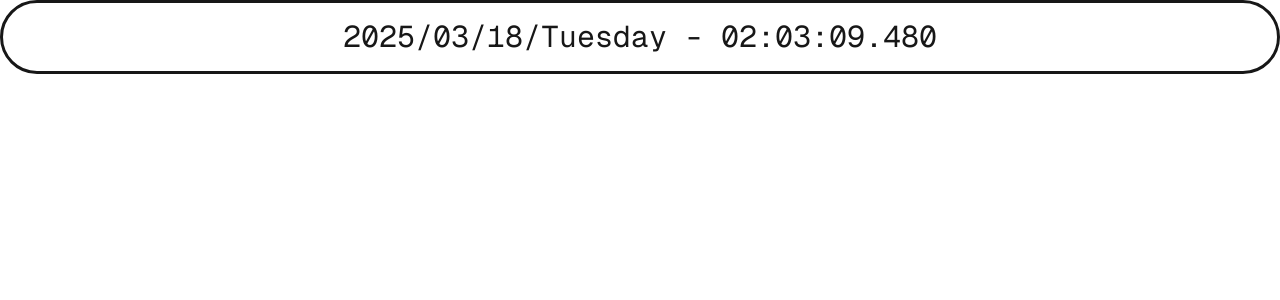
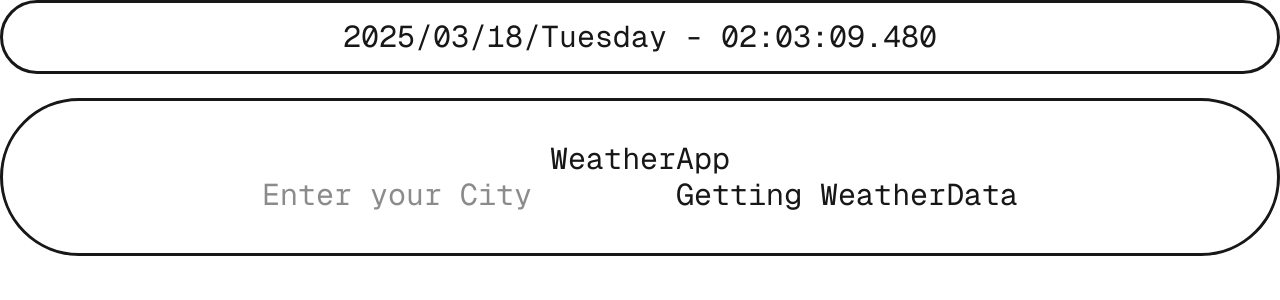
Before and after one commit to grammar2642/divinf, a Next.js app: page / in a window 1280 px wide. Shown: the top 300 px of the page. Built offline with nearby package versions, Linux system fonts and the light colour scheme.

Commit message:
WeatherApp

```diff
--- a/src/app/page.tsx
+++ b/src/app/page.tsx
@@ -1,6 +1,8 @@
 "use client"
 
 import Clock from "@/components/Clock"
+import WeatherApp from "@/pages/weather"
+
 
 export default function Home() {
   return (
@@ -8,6 +10,10 @@ export default function Home() {
       <div className="text-3xl text-center item-center border-3 rounded-full p-4">
       <Clock />
       </div>
+      <br />
+      <div className="text-3xl text-center p-10 border-3 rounded-full">
+        <WeatherApp />
+      </div>
     </main>
   )
 }
--- /dev/null
+++ b/src/pages/weather.tsx
@@ -0,0 +1,55 @@
+import { useState } from "react";
+
+export default function WeatherApp() {
+     const [city, setCity] = useState<string>("");
+     const [weather, setWeather] = useState<any>(null);
+     const [error, setError] = useState<string | null>(null);
+
+     const getWeather = async () => {
+          if(!city) {
+               setError("Enter your City");
+               return;
+          }
+          setError(null);
+
+          try {
+               const res = await fetch('/api/weather?city=${city}');
+               const data = await res.json();
+
+               if(data.error) {
+                    setError("Failure to get Weather Data");
+               } else {
+                    setWeather(data);
+               }
+          } catch (err) {
+               setError("Network Error has happened");
+          }
+     };
+
+     return (
+          <div>
+               <h2>WeatherApp</h2>
+               <input
+               type="text"
+               placeholder="Enter your City"
+               value={city}
+               onChange={(e) => setCity(e.target.value)}
+               />
+               <button onClick={getWeather}>
+                    Getting WeatherData
+               </button>
+
+               {error && <p>{error}</p>}
+
+               {weather && weather.main && (
+                    <div>
+                         <p>{weather.name}の天気</p>
+                         <p>気温: {weather.main.temp}℃</p>
+                         <p>湿度: {weather.main.humidly}%</p>
+                         <p>風速: {weather.main.speed} m/s</p>
+                         <p>天候: {weather.weather[0].description}</p>
+               </div>
+               )}
+          </div>
+     );
+}
```
Also changed, not shown: src/components/weather.tsx (deleted), 2 other files (tests, documents, lock files or other folders).
